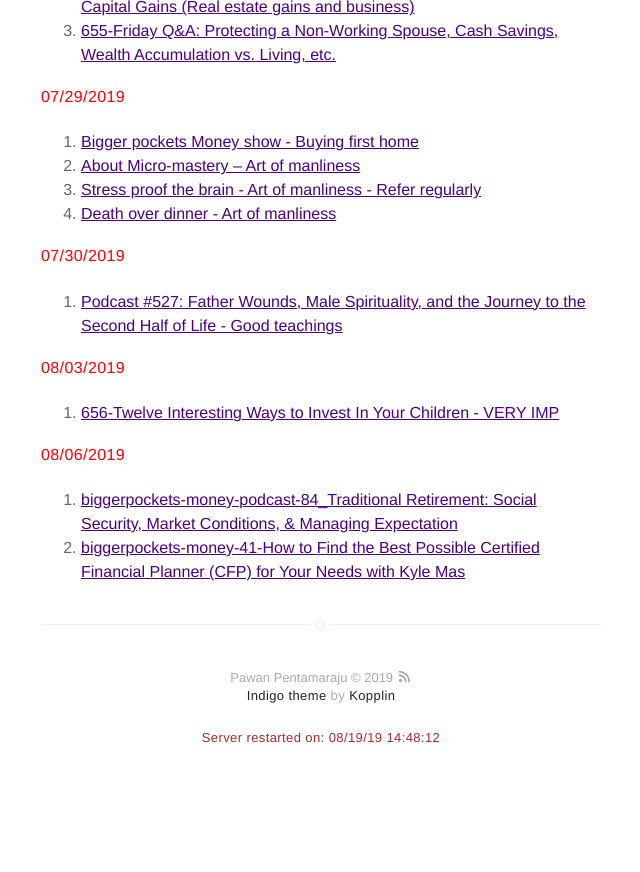
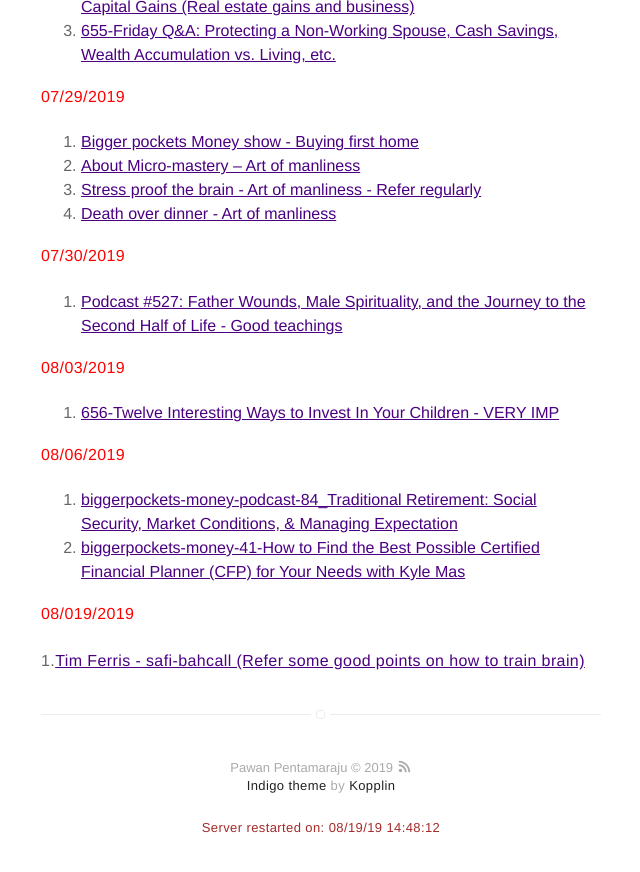
Before and after one commit to pawanpe/pawanpe.github.io, a Jekyll site: the page built from booklist/2019/articlesandvideos.markdown, in a window 1280 px wide and 900 px high, scrolled down 1494 px. Shown: the top 872 px of the window, without its empty margins (319-959 px from the left). Built offline with Jekyll 4.4.1, drawn with Linux system fonts in a browser that asks for light colours; before the commit the page ends 2303 px from its top, so only the background shows below that.

Commit message:
update 8/19 - podcast

```diff
--- a/booklist/2019/articlesandvideos.markdown
+++ b/booklist/2019/articlesandvideos.markdown
@@ -76,3 +76,8 @@ layout: page
 
 1. [biggerpockets-money-podcast-84_Traditional Retirement: Social Security, Market Conditions, & Managing Expectation](https://www.biggerpockets.com/blog/biggerpockets-money-podcast-84)
 2. [biggerpockets-money-41-How to Find the Best Possible Certified Financial Planner (CFP) for Your Needs with Kyle Mas](https://www.biggerpockets.com/blog/biggerpockets-money-podcast-41-find-certified-financial-planner-cfpkyle-mast)
+
+
+<b style="color: red">08/019/2019</b>
+
+1.[Tim Ferris - safi-bahcall (Refer some good points on how to train brain)](https://tim.blog/2019/08/16/safi-bahcall/)
```
